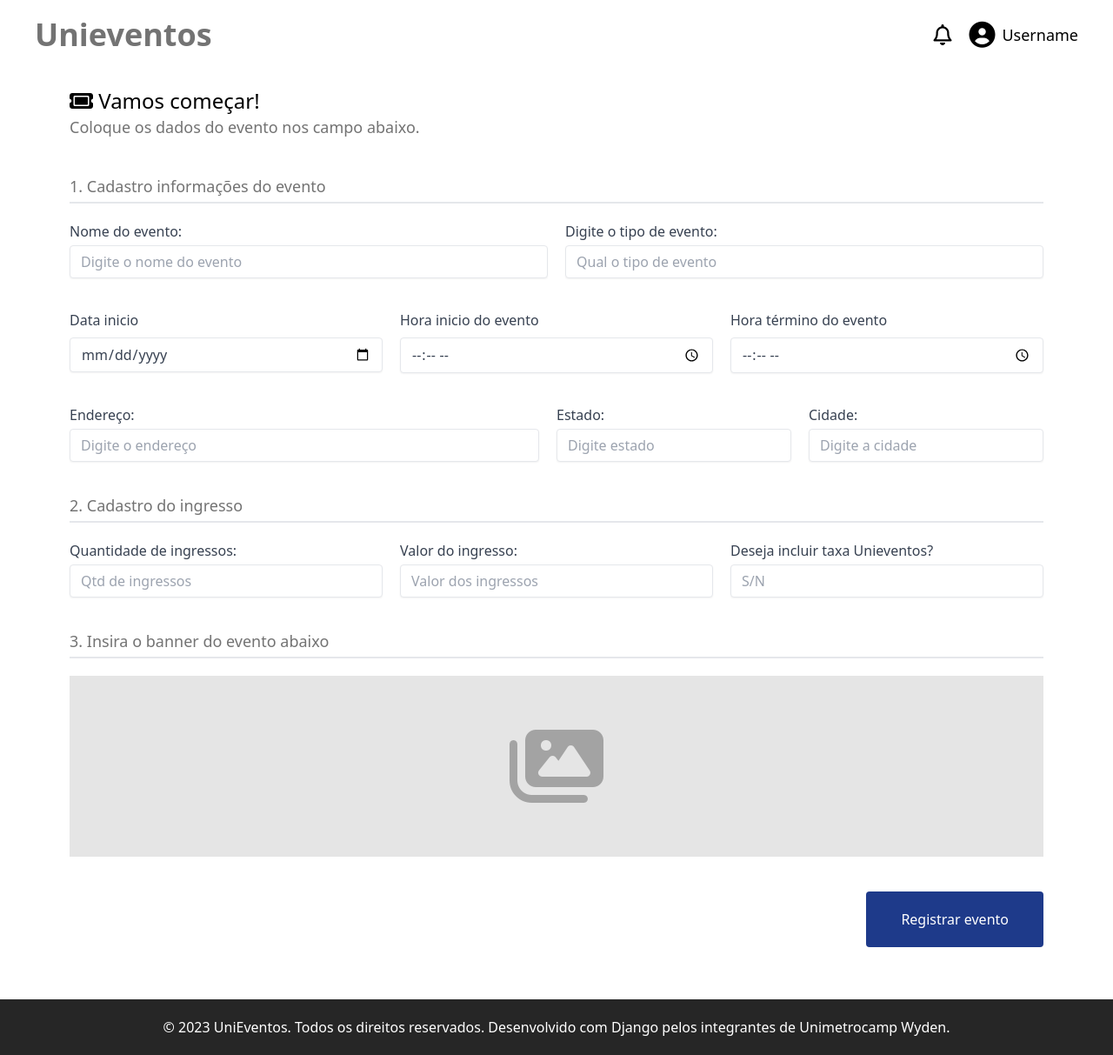
After one commit to rafaelrocha220/univentos, a Django app: page /evento/ in a window 1280 px wide. The commit adds this page. Shown: the whole page at 87% size. Run offline with Django 4.2, Linux system fonts and the light colour scheme; some libraries are stand-ins or nearby versions.

Commit message:
finalizando telas do produtor

```diff
--- /dev/null
+++ b/produtor/templates/evento_cadastrar.html
@@ -0,0 +1,181 @@
+{% extends 'includes/skeleton.html' %}
+{% load static %}
+
+{% block 'content' %}
+<section class="px-10 py-5">
+
+   <!-- header -->
+   <div class="flex flex-row justify-between">
+      <a href="{% url 'home' %}" class="text-4xl font-semibold text-neutral-500">Unieventos</a>
+      <div class="flex flex-row gap-5 items-center">
+         <div class="text-2xl"><i class="fa-regular fa-bell"></i></div>
+         <div class="flex flex-row gap-2 items-center">
+            <div class="text-3xl"><i class="fa-solid fa-circle-user"></i></div>
+            <div class="text-lg font-normal">Username</div>
+         </div>
+      </div>
+   </div>
+
+   <div class="flex flex-col w-full gap-5 mt-10 px-10">
+      <div class="flex flex-col mb-5">
+         <p class="font-medium text-2xl"><i class="fa-solid fa-ticket"></i> Vamos começar!</p>
+         <span class="text-neutral-500 text-lg">Coloque os dados do evento nos campo abaixo.</span>
+      </div>
+
+      <div class="flex flex-row w-full border-b-2 pb-1 text-neutral-500">
+         <p class="font-medium text-lg">1. Cadastro informações do evento</p>
+      </div>
+
+      <!-- Main info section -->
+      <div class="flex flex-row gap-5 w-full">
+         <!-- Nome do evento -->
+         <div class="mb-4 w-1/2">
+            <label class="block text-gray-700 font-medium mb-1" for="nome_evento">
+               Nome do evento:
+            </label>
+            <input
+               class="shadow-sm appearance-none border rounded w-full py-2 px-3 text-gray-700 leading-tight focus:outline-none focus:shadow-outline"
+               id="nome_evento" type="text" name="nome_evento" placeholder="Digite o nome do evento">
+         </div>
+
+         <!-- Tipo do evento -->
+         <div class="mb-4 w-1/2">
+            <label class="block text-gray-700 font-medium mb-1" for="tipo_evento">
+               Digite o tipo de evento:
+            </label>
+            <input
+               class="shadow-sm appearance-none border rounded w-full py-2 px-3 text-gray-700 leading-tight focus:outline-none focus:shadow-outline"
+               id="tipo_evento" type="text" name="tipo_evento" placeholder="Qual o tipo de evento">
+         </div>
+      </div>
+      <!-- End info section -->
+
+      <!-- Section time and hour -->
+      <div class="flex flex-row gap-5">
+         <div class="mb-4 w-1/2">
+            <label class="block text-gray-700 font-medium mb-2" for="date">
+               Data inicio
+            </label>
+            <input
+               class="shadow-sm appearance-none border rounded w-full py-2 px-3 text-gray-700 leading-tight focus:outline-none focus:shadow-outline"
+               type="date" name="date" id="date">
+         </div>
+
+         <div class="mb-4 w-1/2">
+            <label class="block text-gray-700 font-medium mb-2" for="time_init">
+               Hora inicio do evento
+            </label>
+            <input
+               class="shadow-sm appearance-none border rounded w-full py-2 px-3 text-gray-700 leading-tight focus:outline-none focus:shadow-outline"
+               type="time" name="time_init" id="time_init">
+         </div>
+
+
+         <div class="mb-4 w-1/2">
+            <label class="block text-gray-700 font-medium mb-2" for="time_end">
+               Hora término do evento
+            </label>
+            <input
+               class="shadow-sm appearance-none border rounded w-full py-2 px-3 text-gray-700 leading-tight focus:outline-none focus:shadow-outline"
+               type="time" name="time_end" id="time_end">
+         </div>
+
+      </div>
+      <!-- Section time and hour -->
+
+      <!-- Address info section -->
+      <div class="flex flex-row gap-5 w-full">
+         <!-- Tipo do evento -->
+         <div class="mb-4 w-2/4">
+            <label class="block text-gray-700 font-medium mb-1" for="username">
+               Endereço:
+            </label>
+            <input
+               class="shadow-sm appearance-none border rounded w-full py-2 px-3 text-gray-700 leading-tight focus:outline-none focus:shadow-outline"
+               id="username" type="text" name="username" placeholder="Digite o endereço">
+         </div>
+
+         <!-- Estado -->
+         <div class="mb-4 w-1/4">
+            <label class="block text-gray-700 font-medium mb-1" for="estado">
+               Estado:
+            </label>
+            <input
+               class="shadow-sm appearance-none border rounded w-full py-2 px-3 text-gray-700 leading-tight focus:outline-none focus:shadow-outline"
+               id="estado" type="text" name="estado" placeholder="Digite estado">
+         </div>
+
+         <!-- Tipo do evento -->
+         <div class="mb-4 w-1/4">
+            <label class="block text-gray-700 font-medium mb-1" for="username">
+               Cidade:
+            </label>
+            <input
+               class="shadow-sm appearance-none border rounded w-full py-2 px-3 text-gray-700 leading-tight focus:outline-none focus:shadow-outline"
+               id="username" type="text" name="username" placeholder="Digite a cidade">
+         </div>
+
+      </div>
+      <!-- End address section -->
+
+
+      <div class="flex flex-row w-full border-b-2 pb-1 text-neutral-500">
+         <p class="font-medium text-lg">2. Cadastro do ingresso</p>
+      </div>
+
+      <div class="flex flex-row gap-5">
+         <!-- Nome do evento -->
+         <div class="mb-4 w-1/2">
+            <label class="block text-gray-700 font-medium mb-1" for="username">
+               Quantidade de ingressos:
+            </label>
+            <input
+               class="shadow-sm appearance-none border rounded w-full py-2 px-3 text-gray-700 leading-tight focus:outline-none focus:shadow-outline"
+               id="username" type="text" name="username" placeholder="Qtd de ingressos">
+         </div>
+
+         <!-- Nome do evento -->
+         <div class="mb-4 w-1/2">
+            <label class="block text-gray-700 font-medium mb-1" for="username">
+               Valor do ingresso:
+            </label>
+            <input
+               class="shadow-sm appearance-none border rounded w-full py-2 px-3 text-gray-700 leading-tight focus:outline-none focus:shadow-outline"
+               id="username" type="text" name="username" placeholder="Valor dos ingressos">
+         </div>
+
+         <!-- Nome do evento -->
+         <div class="mb-4 w-1/2">
+            <label class="block text-gray-700 font-medium mb-1" for="username">
+               Deseja incluir taxa Unieventos?
+            </label>
+            <input
+               class="shadow-sm appearance-none border rounded w-full py-2 px-3 text-gray-700 leading-tight focus:outline-none focus:shadow-outline"
+               id="username" type="text" name="username" placeholder="S/N">
+         </div>
+      </div>
+
+      <div class="flex flex-row w-full border-b-2 pb-1 text-neutral-500">
+         <p class="font-medium text-lg">3. Insira o banner do evento abaixo</p>
+      </div>
+
+      <div class="w-full bg-neutral-200 items-center h-52 flex flex-row text-center justify-center">
+         <i class="fa-solid fa-images text-8xl text-neutral-400"></i>
+      </div>
+
+   </div>
+
+   <!-- Button section -->
+   <div class="flex items-center my-10 mx-10 justify-end">
+      <a href="{% url 'evento_cadastrar' %}"
+         class="bg-blue-900 text-white font-medium py-5 px-10 rounded focus:outline-none focus:shadow-outline"
+         type="submit">
+         Registrar evento
+      </a>
+   </div>
+</section>
+
+<footer class="bg-neutral-800 text-center text-white px-10 py-5">© 2023 UniEventos. Todos os direitos reservados.
+   Desenvolvido com
+   Django pelos integrantes de Unimetrocamp Wyden.</footer>
+{% endblock %}
--- a/produtor/templates/includes/skeleton.html
+++ b/produtor/templates/includes/skeleton.html
@@ -4,7 +4,8 @@
 <head>
    <meta charset="UTF-8">
    <meta name="viewport" content="width=device-width, initial-scale=1.0">
-   <script src="https://cdn.tailwindcss.com"></script>
+   <script src="https://cdn.tailwindcss.com"></script> <!-- CDN Tailwind -->
+   <script src="https://kit.fontawesome.com/db879a6497.js" crossorigin="anonymous"></script> <!-- CDN Fontawesome -->
 </head>
 
 <body>
--- a/produtor/views.py
+++ b/produtor/views.py
@@ -3,3 +3,14 @@
 # Create your views here.
 def home(request):
    return render(request, 'home.html', {})
+
+# Login requisition get
+def login(request):
+   return render(request, 'login.html', {})
+
+# Register requistion get
+def register(request):
+   return render(request, 'register.html', {})
+
+def eventos_cadastrar(request):
+   return render(request, 'evento_cadastrar.html', {})
--- a/urls.py
+++ b/urls.py
@@ -19,5 +19,12 @@
 
 urlpatterns = [
     path('admin/', admin.site.urls),
-    path('', produtor_views.home)
+
+    # Produtor
+    path('', produtor_views.home, name='home'),
+    path('login/', produtor_views.login, name='login'),
+    path('register/', produtor_views.register, name='register'),
+
+    # Evento cadastro
+    path('evento/', produtor_views.eventos_cadastrar, name='evento_cadastrar'),
 ]
```
Also changed, not shown: produtor/templates/home.html (+4 -3 lines), produtor/templates/login.html (added, +53 -0 lines), produtor/templates/register.html (added, +63 -0 lines), produtor/static/background2.png (added).
